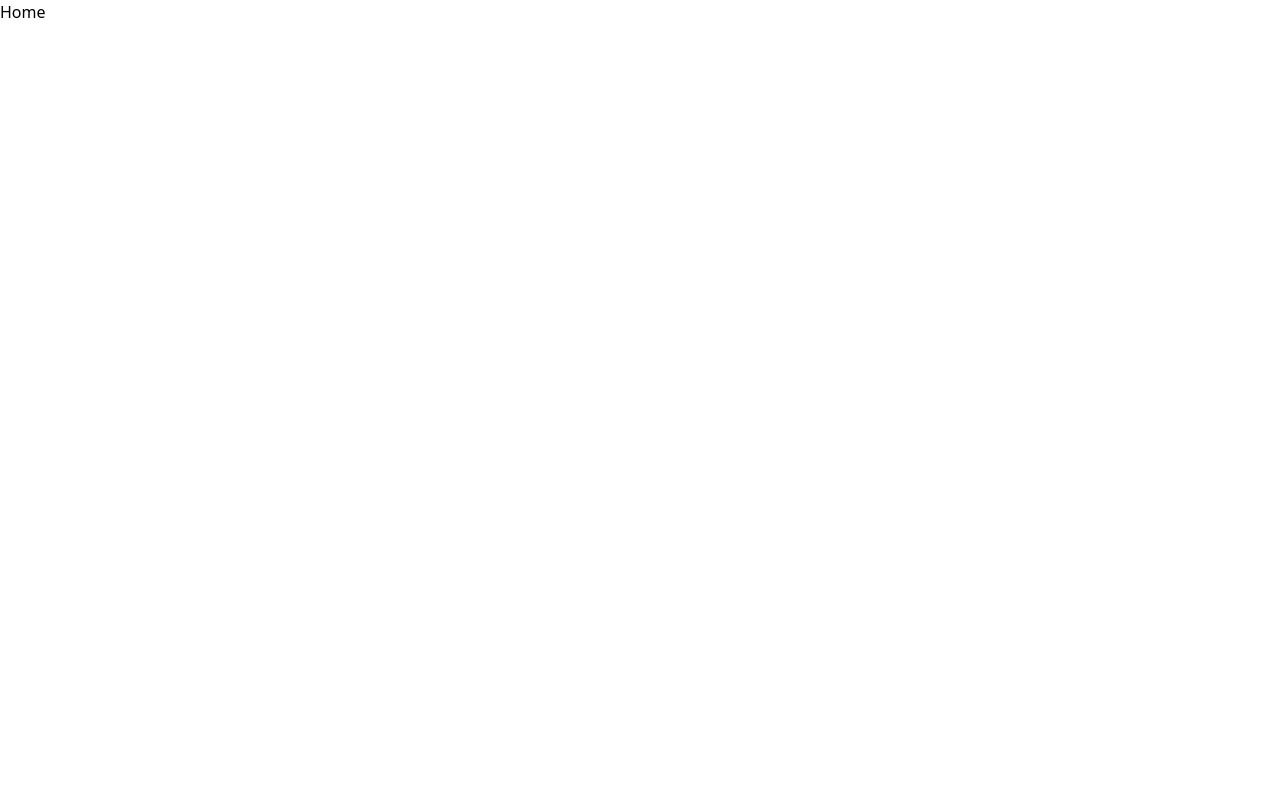
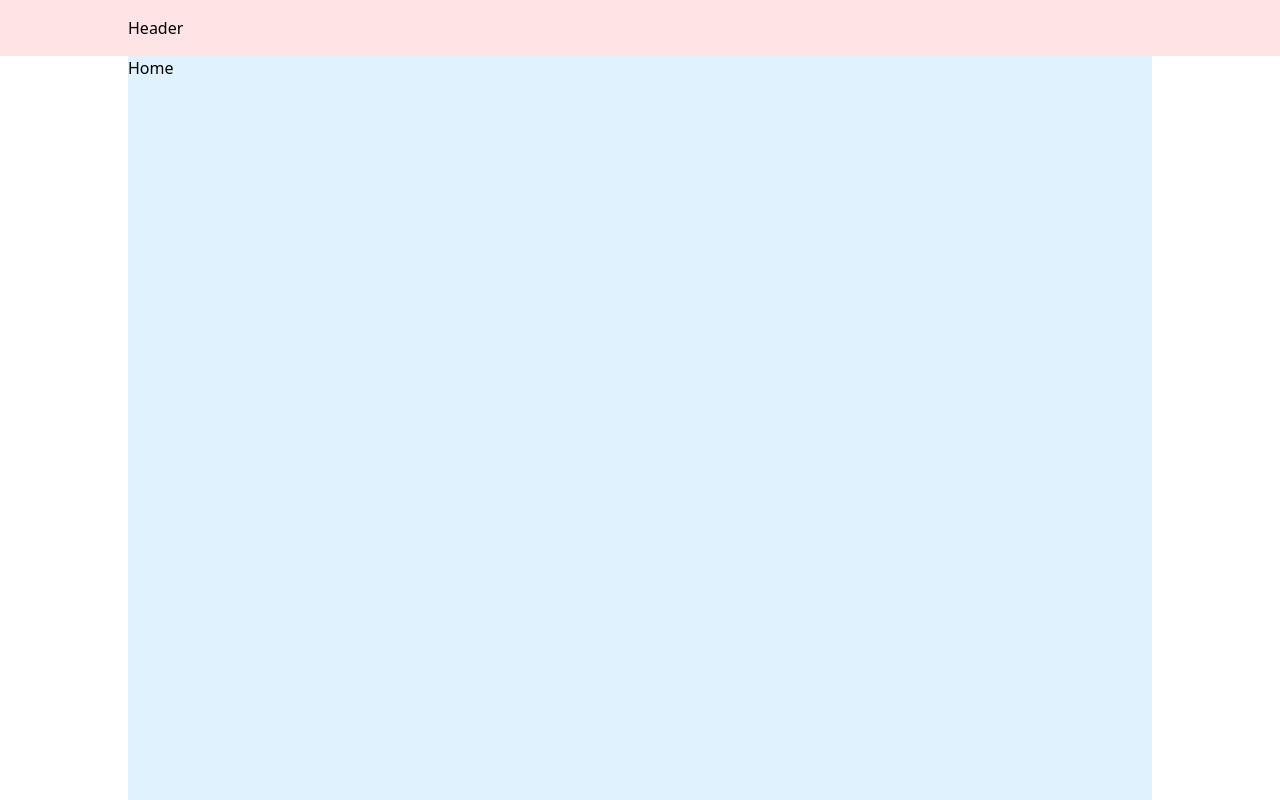
Before and after one commit to GreattitJY/animations-lab, a React (Vite) app: page / in a window 1280 px wide. Built offline with nearby package versions, Linux system fonts and the light colour scheme.

Commit message:
style: add global layout and css varable setting

```diff
--- /dev/null
+++ b/src/components/header.tsx
@@ -0,0 +1,9 @@
+interface HeaderProps {}
+
+export default function Header({}: HeaderProps) {
+  return (
+    <header className="fixed top-0 left-0 w-full bg-rose-100 z-[100]">
+      <h1 className="h-14 max-w-layout mx-auto flex items-center">Header</h1>
+    </header>
+  );
+}
--- a/src/routes/layouts/global.tsx
+++ b/src/routes/layouts/global.tsx
@@ -1,12 +1,16 @@
+import Header from "@/components/header";
 import { Outlet, ScrollRestoration } from "react-router-dom";
 
 interface GlobalLayoutProps {}
 
 export default function GlobalLayout({}: GlobalLayoutProps) {
   return (
-    <div className="w-full h-dvh">
-      <Outlet />
+    <main className="w-full h-dvh flex flex-col">
+      <Header />
+      <div className="max-w-layout mx-auto bg-sky-100 w-full h-full mt-14">
+        <Outlet />
+      </div>
       <ScrollRestoration />
-    </div>
+    </main>
   );
 }
--- a/tailwind.config.js
+++ b/tailwind.config.js
@@ -2,7 +2,11 @@
 export default {
   content: ["./index.html", "./src/**/*.{js,ts,jsx,tsx}"],
   theme: {
-    extend: {},
+    extend: {
+      maxWidth: {
+        layout: "1024px",
+      },
+    },
   },
   plugins: [],
 };
```
